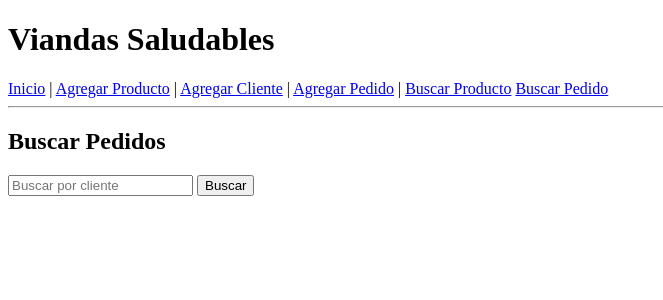
After one commit to sadcoffe12/viandas_saludables, a Django app: page /buscar_pedido/ in a window 1280 px wide. The commit adds this page. Shown: the top 300 px of the page, without its empty margins (0-663 px from the left). Run offline with Django 5.2, Linux system fonts and the light colour scheme.

Commit message:
buscar_pedidos and readme added, fixed some bugs

```diff
--- a/core/templates/core/base.html
+++ b/core/templates/core/base.html
@@ -13,6 +13,8 @@
         <a href="{% url 'agregar_cliente' %}">Agregar Cliente</a> |
         <a href="{% url 'agregar_pedido' %}">Agregar Pedido</a> |
         <a href="{% url 'buscar_producto' %}">Buscar Producto</a>
+        <a href="{% url 'buscar_pedido' %}">Buscar Pedido</a>
+
     </nav>
     <hr>
     {% block content %}
--- /dev/null
+++ b/core/templates/core/buscar_pedidos.html
@@ -0,0 +1,27 @@
+{% extends 'core/base.html' %}
+{% block content %}
+    <h2>Buscar Pedidos</h2>
+    <form method="get">
+        <input type="text" name="cliente" placeholder="Buscar por cliente">
+        <button type="submit">Buscar</button>
+    </form>
+
+
+<ul>
+{% for pedido in pedidos %}
+    <li>
+        Pedido de {{ pedido.cliente.nombre }} el {{ pedido.fecha|date:"d/m/Y H:i" }} -
+        Estado: {{ pedido.estado }}<br>
+        <strong>Productos:</strong>
+        <ul>
+        {% for producto in pedido.productos.all %}
+            <li>{{ producto.nombre }} - ${{ producto.precio }}</li>
+        {% empty %}
+            <li>No hay productos en este pedido.</li>
+        {% endfor %}
+        </ul>
+    </li>
+{% endfor %}
+</ul>
+
+{% endblock %}
--- a/core/urls.py
+++ b/core/urls.py
@@ -7,4 +7,5 @@ urlpatterns = [
     path('cliente/agregar/', views.agregar_cliente, name='agregar_cliente'),
     path('pedido/agregar/', views.agregar_pedido, name='agregar_pedido'),
     path('buscar/', views.buscar_producto, name='buscar_producto'),
+    path('buscar_pedido/', views.buscar_pedido, name='buscar_pedido'),
 ]
--- a/core/views.py
+++ b/core/views.py
@@ -1,6 +1,6 @@
 from django.shortcuts import render, redirect
 from .forms import ProductoForm, ClienteForm, PedidoForm
-from .models import Producto
+from .models import Producto, Cliente, Pedido
 
 def home(request):
     return render(request, 'core/home.html')
@@ -36,9 +36,27 @@ def agregar_pedido(request):
     return render(request, 'core/pedido_form.html', {'form': form})
 
 def buscar_producto(request):
-    productos = []
+    resultados = []
     query = ""
-    if request.GET.get('nombre'):
-        query = request.GET['nombre']
-        productos = Producto.objects.filter(nombre__icontains=query)
-    return render(request, 'core/buscar.html', {'productos': productos, 'query': query})
+
+    if request.method == "GET" and "nombre" in request.GET:
+        query = request.GET["nombre"]
+        resultados = Producto.objects.filter(nombre__icontains=query)
+
+    return render(request, "core/buscar.html", {
+        "resultados": resultados,
+        "query": query
+    })
+
+def buscar_pedido(request):
+    pedidos = []
+    query = ""
+
+    if request.method == "GET" and "cliente" in request.GET:
+        query = request.GET["cliente"]
+        pedidos = Pedido.objects.filter(cliente__nombre__icontains=query)
+
+    return render(request, "core/buscar_pedidos.html", {
+        "pedidos": pedidos,
+        "query": query
+    })
```
Also changed, not shown: core/models.py (+9 -0 lines), core/templates/core/buscar.html (+9 -8 lines), README.md (added), db.sqlite3, 1 other file.
